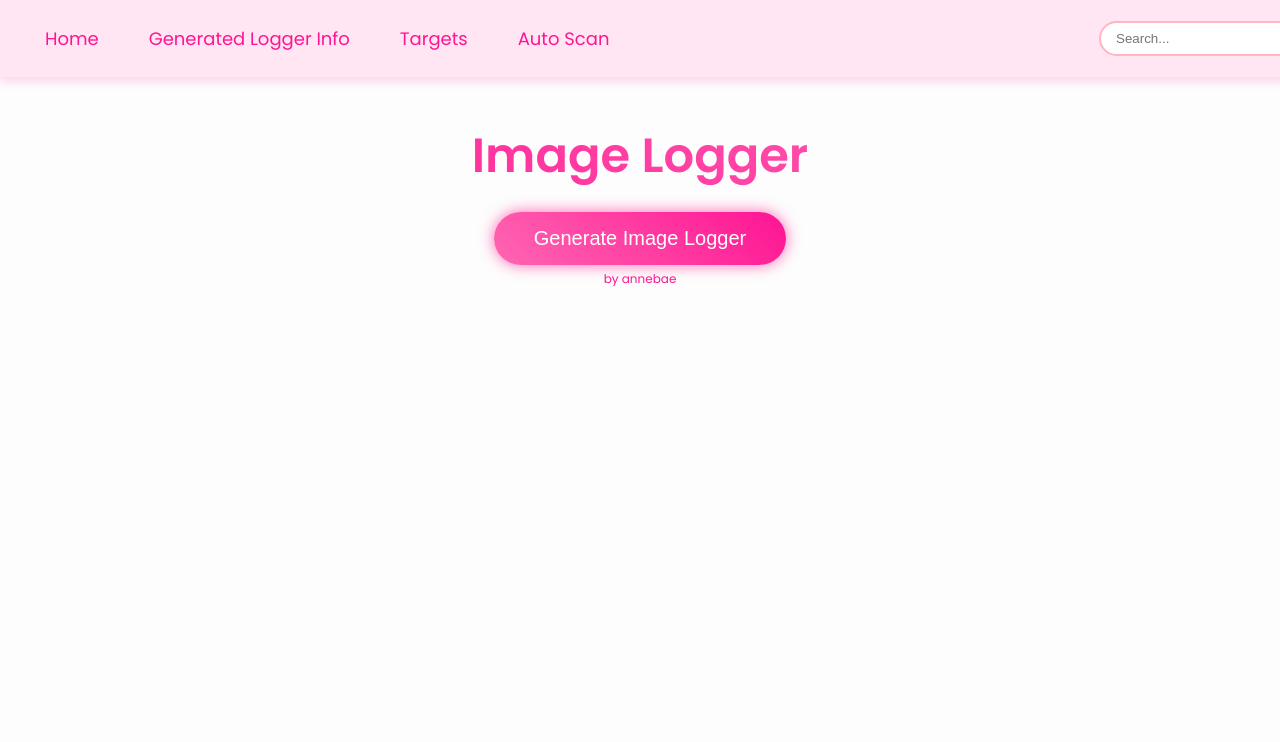
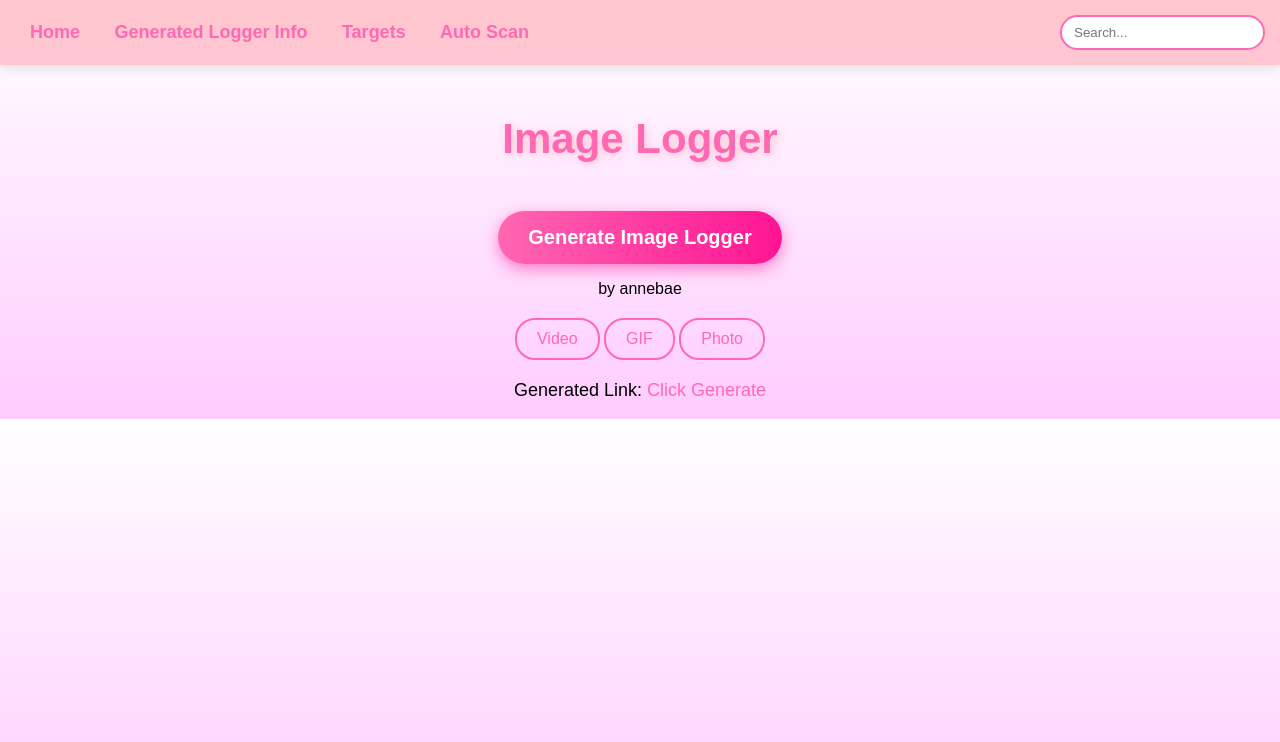
Before and after one commit to annebaelogger/image, a plain HTML site: page index.html in a window 1280 px wide. Drawn offline with Linux system fonts and the light colour scheme.

Commit message:
Update index.html

```diff
--- a/index.html
+++ b/index.html
@@ -3,151 +3,94 @@
 <head>
     <meta charset="UTF-8">
     <meta name="viewport" content="width=device-width, initial-scale=1.0">
-    <title>Image Logger - by annebae</title>
-    <link href="https://fonts.googleapis.com/css2?family=Poppins:wght@300;400;600&display=swap" rel="stylesheet">
+    <title>Image Logger | by annebae</title>
     <style>
-        /* General Styling */
         body {
-            background: #fdfdfd;
-            color: #333;
-            font-family: 'Poppins', sans-serif;
+            font-family: 'Arial', sans-serif;
+            background: linear-gradient(to bottom, #fff, #ffccff);
+            text-align: center;
             margin: 0;
             padding: 0;
-            text-align: center;
         }
-
-        /* Navigation Bar */
         .navbar {
+            background: rgba(255, 192, 203, 0.9);
+            padding: 15px;
             display: flex;
             justify-content: space-between;
             align-items: center;
-            background: #ffe6f2;
-            padding: 15px 30px;
-            position: fixed;
-            top: 0;
-            width: 100%;
-            box-shadow: 0 4px 10px rgba(255, 20, 147, 0.2);
+            box-shadow: 0px 4px 10px rgba(0, 0, 0, 0.1);
         }
-
-        .nav-links {
-            display: flex;
-            gap: 20px;
+        .nav-links a {
+            color: hotpink;
+            font-size: 18px;
+            font-weight: bold;
+            text-decoration: none;
+            margin: 0 15px;
+            transition: 0.3s;
         }
-
-        .nav-links a {
-            color: #ff1493;
-            text-decoration: none;
-            font-size: 18px;
-            font-weight: 500;
-            padding: 10px 15px;
-            transition: 0.3s;
-            border-radius: 10px;
+        .nav-links a:hover {
+            text-shadow: 0px 0px 5px hotpink;
         }
-
-        .nav-links a:hover {
-            background: #ffb6c1;
-            box-shadow: 0 0 10px #ff1493;
-        }
-
         .search-box {
-            background: #fff;
-            border: 2px solid #ffb6c1;
-            padding: 8px 15px;
+            padding: 8px 12px;
             border-radius: 20px;
-            color: #333;
+            border: 2px solid hotpink;
             outline: none;
         }
-
-        /* Page Content */
-        .container {
-            margin-top: 120px;
+        .title {
+            font-size: 42px;
+            font-weight: bold;
+            color: hotpink;
+            margin-top: 50px;
+            text-shadow: 2px 2px 10px pink;
         }
-
-        /* Stylish Title */
-        h1 {
-            font-size: 3em;
-            font-weight: 600;
-            background: linear-gradient(45deg, #ff1493, #ff69b4);
-            -webkit-background-clip: text;
-            -webkit-text-fill-color: transparent;
-            margin-bottom: 20px;
+        .generate-btn {
+            margin-top: 20px;
+            padding: 15px 30px;
+            background: linear-gradient(to right, #ff66b2, #ff1493);
+            color: white;
+            font-size: 20px;
+            font-weight: bold;
+            border: none;
+            border-radius: 30px;
+            box-shadow: 0px 5px 15px rgba(255, 20, 147, 0.5);
+            cursor: pointer;
+            transition: 0.3s;
         }
-
-        /* Generate Button */
-        .generate-container {
-            position: relative;
-            display: inline-block;
+        .generate-btn:hover {
+            transform: scale(1.1);
         }
-
-        .generate-btn {
-            background: linear-gradient(45deg, #ff66b2, #ff1493);
-            color: white;
-            border: none;
-            padding: 15px 40px;
-            font-size: 20px;
-            cursor: pointer;
-            border-radius: 50px;
-            transition: 0.3s;
-            box-shadow: 0 0 15px #ff66b2;
-        }
-
-        .generate-btn:hover {
-            box-shadow: 0 0 25px #ff1493;
-            transform: scale(1.05);
-        }
-
-        /* Annebae Small Text */
-        .by-annebae {
-            position: absolute;
-            top: 100%;
-            left: 50%;
-            transform: translateX(-50%);
-            font-size: 12px;
-            color: #ff1493;
-            margin-top: 5px;
-        }
-
-        /* Options for Video/GIF/Photo */
         .options {
-            display: none;
             margin-top: 20px;
         }
-
-        .option-btn {
-            background: #ffeff5;
-            color: #ff1493;
-            border: 2px solid #ff69b4;
-            padding: 12px 24px;
-            margin: 10px;
+        .options button {
+            padding: 10px 20px;
+            font-size: 16px;
+            border: 2px solid hotpink;
+            background: none;
+            color: hotpink;
+            border-radius: 20px;
             cursor: pointer;
-            border-radius: 30px;
-            font-size: 18px;
             transition: 0.3s;
         }
-
-        .option-btn:hover {
-            background: #ff69b4;
+        .options button:hover {
+            background: hotpink;
             color: white;
         }
-
-        /* Link Display */
-        .link-display {
+        .generated-link {
             margin-top: 20px;
-            display: none;
             font-size: 18px;
         }
-
-        .link-display a {
-            color: #ff1493;
-            text-decoration: none;
-            font-weight: bold;
+    </style>
+    <script>
+        function generateLogger() {
+            document.getElementById('generatedLink').innerHTML =
+                'Generated Link: <span style="color: hotpink;">https://cdn.discordapp.com/video/generated_' + Math.floor(Math.random() * 100000) + '</span>';
         }
-    </style>
+    </script>
 </head>
 <body>
-
-    <!-- Navigation Bar -->
-    <nav class="navbar">
+    <div class="navbar">
         <div class="nav-links">
             <a href="#">Home</a>
             <a href="#">Generated Logger Info</a>
@@ -155,41 +98,15 @@
             <a href="#">Auto Scan</a>
         </div>
         <input type="text" class="search-box" placeholder="Search...">
-    </nav>
-
-    <!-- Main Content -->
-    <div class="container">
-        <h1>Image Logger</h1>
-        <div class="generate-container">
-            <button class="generate-btn" onclick="showOptions()">Generate Image Logger</button>
-            <div class="by-annebae">by annebae</div>
-        </div>
-
-        <div class="options" id="options">
-            <button class="option-btn" onclick="generateLink('Video')">Video</button>
-            <button class="option-btn" onclick="generateLink('GIF')">GIF</button>
-            <button class="option-btn" onclick="generateLink('Photo')">Photo</button>
-        </div>
-
-        <div class="link-display" id="linkDisplay">
-            <p>Generated Link: <a id="imageLink" href="#" target="_blank">Click Here</a></p>
-        </div>
     </div>
-
-    <script>
-        function showOptions() {
-            document.getElementById("options").style.display = "block";
-        }
-
-        function generateLink(type) {
-            const randomId = Math.floor(Math.random() * 100000);
-            const link = `https://cdn.discordapp.com/${type.toLowerCase()}/generated_${randomId}`;
-
-            document.getElementById("imageLink").href = link;
-            document.getElementById("imageLink").textContent = link;
-            document.getElementById("linkDisplay").style.display = "block";
-        }
-    </script>
-
+    <h1 class="title">Image Logger</h1>
+    <button class="generate-btn" onclick="generateLogger()">Generate Image Logger</button>
+    <p>by annebae</p>
+    <div class="options">
+        <button onclick="generateLogger()">Video</button>
+        <button onclick="generateLogger()">GIF</button>
+        <button onclick="generateLogger()">Photo</button>
+    </div>
+    <p class="generated-link" id="generatedLink">Generated Link: <span style="color: hotpink;">Click Generate</span></p>
 </body>
 </html>
```
